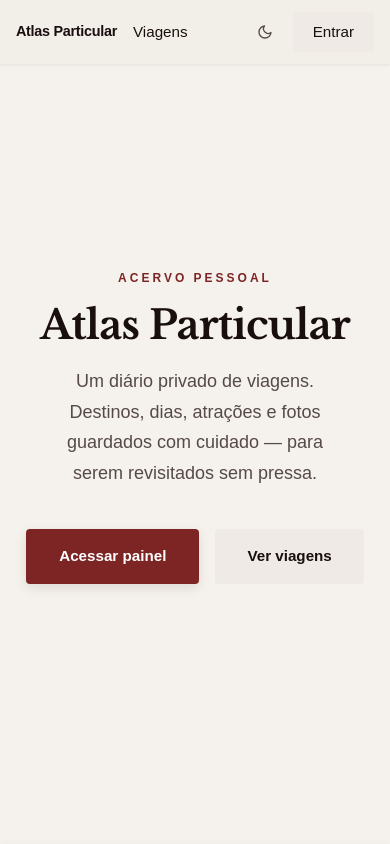
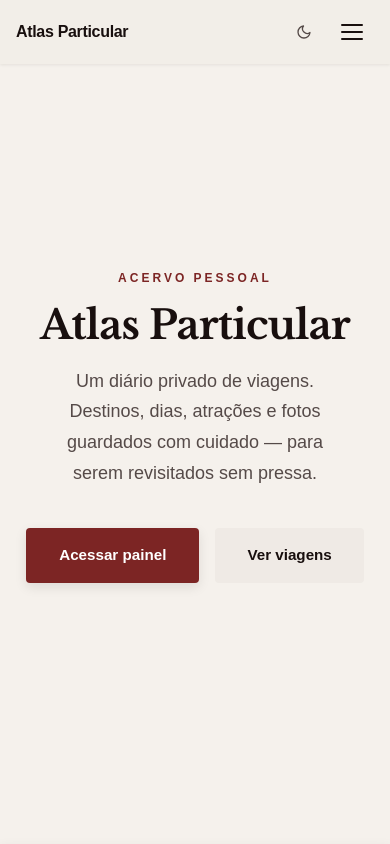
Before and after one commit to tiagoirber/atlas-particular, a Next.js app: page / in a window 390 px wide. Shown: the top 844 px of the page. Built offline with nearby package versions, Linux system fonts and the light colour scheme; no server answers; a web font is replaced by a local one.

Commit message:
fix: hamburger menu no header para mobile com fechamento por Escape e clique fora

```diff
--- a/components/header.module.css
+++ b/components/header.module.css
@@ -5,6 +5,7 @@
   position: sticky;
   top: 0;
   z-index: 100;
+  padding-top: env(safe-area-inset-top);
 }
 
 .nav {
@@ -24,11 +25,14 @@
   white-space: nowrap;
   color: var(--text-primary);
   transition: opacity 0.2s ease;
+  flex-shrink: 0;
 }
 
 .logo:hover {
   opacity: 0.7;
 }
+
+/* ─── Desktop: links e ações ─── */
 
 .links {
   display: flex;
@@ -41,6 +45,7 @@
   color: var(--text-primary);
   transition: color 0.2s ease;
   position: relative;
+  white-space: nowrap;
 }
 
 .link::after {
@@ -62,6 +67,7 @@
   display: flex;
   gap: 0.75rem;
   align-items: center;
+  flex-shrink: 0;
 }
 
 .themeToggle {
@@ -72,8 +78,8 @@
   display: flex;
   align-items: center;
   justify-content: center;
-  width: 2rem;
-  height: 2rem;
+  width: 2.75rem;
+  height: 2.75rem;
   border-radius: 4px;
   transition: color 0.2s ease, background 0.2s ease;
   flex-shrink: 0;
@@ -94,6 +100,7 @@
   font-size: 0.95rem;
   font-weight: 500;
   cursor: pointer;
+  white-space: nowrap;
   transition: all 0.3s cubic-bezier(0.4, 0, 0.2, 1);
 }
 
@@ -104,18 +111,120 @@
   transform: translateY(-2px);
 }
 
+/* ─── Mobile: hamburger (oculto no desktop) ─── */
+
+.mobileRight {
+  display: none;
+  align-items: center;
+  gap: 0.25rem;
+  flex-shrink: 0;
+}
+
+.hamburger {
+  display: flex;
+  flex-direction: column;
+  justify-content: center;
+  align-items: center;
+  gap: 5px;
+  width: 44px;
+  height: 44px;
+  padding: 0.5rem;
+  background: none;
+  border: none;
+  cursor: pointer;
+  border-radius: 4px;
+  color: var(--text-primary);
+  transition: background 0.15s;
+  flex-shrink: 0;
+}
+
+.hamburger:hover {
+  background: var(--bg-hover);
+}
+
+.bar {
+  display: block;
+  width: 22px;
+  height: 2px;
+  background: currentColor;
+  border-radius: 2px;
+  transition: transform 0.22s ease, opacity 0.22s ease;
+  transform-origin: center;
+}
+
+.barTop { transform: translateY(7px) rotate(45deg); }
+.barMid { opacity: 0; transform: scaleX(0); }
+.barBot { transform: translateY(-7px) rotate(-45deg); }
+
+/* ─── Mobile dropdown ─── */
+
+.mobileMenu {
+  display: none;
+  flex-direction: column;
+  background: var(--bg-header);
+  border-top: 1px solid var(--border-color);
+  box-shadow: 0 8px 24px rgba(0, 0, 0, 0.08);
+}
+
+.mobileMenuOpen {
+  display: flex;
+}
+
+.mobileLink {
+  display: flex;
+  align-items: center;
+  padding: 0.875rem 1.5rem;
+  font-size: 1rem;
+  color: var(--text-primary);
+  text-decoration: none;
+  min-height: 44px;
+  border-bottom: 1px solid var(--border-color);
+  transition: background 0.15s;
+}
+
+.mobileLink:last-child {
+  border-bottom: none;
+}
+
+.mobileLink:hover {
+  background: var(--bg-hover);
+}
+
+.mobileLinkBtn {
+  display: flex;
+  align-items: center;
+  padding: 0.875rem 1.5rem;
+  font-size: 1rem;
+  color: var(--text-primary);
+  background: none;
+  border: none;
+  border-top: 1px solid var(--border-color);
+  cursor: pointer;
+  text-align: left;
+  font-family: inherit;
+  width: 100%;
+  min-height: 44px;
+  transition: background 0.15s;
+}
+
+.mobileLinkBtn:hover {
+  background: var(--bg-hover);
+}
+
+/* ─── Breakpoints ─── */
+
 @media (max-width: 640px) {
   .nav {
-    padding: 0.75rem 1rem;
-    gap: 1rem;
+    padding: 0.625rem 1rem;
+    gap: 0.5rem;
   }
 
-  .links {
-    gap: 1rem;
-    font-size: 0.9rem;
+  .links,
+  .user {
+    display: none;
   }
 
-  .logo {
-    font-size: 0.9rem;
+  .mobileRight {
+    display: flex;
   }
 }
--- a/components/header.tsx
+++ b/components/header.tsx
@@ -1,77 +1,138 @@
 "use client";
 
-import { useEffect, useState } from "react";
+import { useEffect, useRef, useState } from "react";
 import Link from "next/link";
+import { usePathname } from "next/navigation";
 import { useAuth } from "@/lib/auth-context";
 import { useTheme } from "@/lib/theme-context";
 import styles from "./header.module.css";
+
+function SunIcon() {
+  return (
+    <svg width="16" height="16" viewBox="0 0 24 24" fill="none" stroke="currentColor" strokeWidth="2" strokeLinecap="round" strokeLinejoin="round" aria-hidden="true">
+      <circle cx="12" cy="12" r="5"/>
+      <line x1="12" y1="1" x2="12" y2="3"/>
+      <line x1="12" y1="21" x2="12" y2="23"/>
+      <line x1="4.22" y1="4.22" x2="5.64" y2="5.64"/>
+      <line x1="18.36" y1="18.36" x2="19.78" y2="19.78"/>
+      <line x1="1" y1="12" x2="3" y2="12"/>
+      <line x1="21" y1="12" x2="23" y2="12"/>
+      <line x1="4.22" y1="19.78" x2="5.64" y2="18.36"/>
+      <line x1="18.36" y1="5.64" x2="19.78" y2="4.22"/>
+    </svg>
+  );
+}
+
+function MoonIcon() {
+  return (
+    <svg width="16" height="16" viewBox="0 0 24 24" fill="none" stroke="currentColor" strokeWidth="2" strokeLinecap="round" strokeLinejoin="round" aria-hidden="true">
+      <path d="M21 12.79A9 9 0 1 1 11.21 3 7 7 0 0 0 21 12.79z"/>
+    </svg>
+  );
+}
 
 export function Header() {
   const { user, isAdmin, logout } = useAuth();
   const { theme, toggleTheme } = useTheme();
   const [mounted, setMounted] = useState(false);
+  const [menuOpen, setMenuOpen] = useState(false);
+  const headerRef = useRef<HTMLElement>(null);
+  const pathname = usePathname();
+
   useEffect(() => setMounted(true), []);
 
+  useEffect(() => {
+    setMenuOpen(false);
+  }, [pathname]);
+
+  useEffect(() => {
+    function onKey(e: KeyboardEvent) {
+      if (e.key === "Escape") setMenuOpen(false);
+    }
+    function onOutside(e: MouseEvent) {
+      if (menuOpen && headerRef.current && !headerRef.current.contains(e.target as Node)) {
+        setMenuOpen(false);
+      }
+    }
+    document.addEventListener("keydown", onKey);
+    document.addEventListener("mousedown", onOutside);
+    return () => {
+      document.removeEventListener("keydown", onKey);
+      document.removeEventListener("mousedown", onOutside);
+    };
+  }, [menuOpen]);
+
+  const close = () => setMenuOpen(false);
+  const themeLabel = theme === "dark" ? "Mudar para modo claro" : "Mudar para modo escuro";
+
   return (
-    <header className={styles.header}>
+    <header className={styles.header} ref={headerRef}>
       <nav className={styles.nav}>
-        <Link href="/" className={styles.logo}>
+        <Link href="/" className={styles.logo} onClick={close}>
           Atlas Particular
         </Link>
 
+        {/* Desktop: links centrais */}
         <div className={styles.links}>
-          <Link href="/viagens" className={styles.link}>
-            Viagens
-          </Link>
+          <Link href="/viagens" className={styles.link}>Viagens</Link>
           {user && isAdmin && (
-            <Link href="/admin/dashboard" className={styles.link}>
-              Painel
-            </Link>
+            <Link href="/admin/dashboard" className={styles.link}>Painel</Link>
           )}
         </div>
 
+        {/* Desktop: tema + logout/login */}
         <div className={styles.user}>
           {mounted && (
-            <button
-              onClick={toggleTheme}
-              className={styles.themeToggle}
-              aria-label={theme === "dark" ? "Mudar para modo claro" : "Mudar para modo escuro"}
-              title={theme === "dark" ? "Modo claro" : "Modo escuro"}
-            >
-              {theme === "dark" ? (
-                <svg width="16" height="16" viewBox="0 0 24 24" fill="none" stroke="currentColor" strokeWidth="2" strokeLinecap="round" strokeLinejoin="round" aria-hidden="true">
-                  <circle cx="12" cy="12" r="5"/>
-                  <line x1="12" y1="1" x2="12" y2="3"/>
-                  <line x1="12" y1="21" x2="12" y2="23"/>
-                  <line x1="4.22" y1="4.22" x2="5.64" y2="5.64"/>
-                  <line x1="18.36" y1="18.36" x2="19.78" y2="19.78"/>
-                  <line x1="1" y1="12" x2="3" y2="12"/>
-                  <line x1="21" y1="12" x2="23" y2="12"/>
-                  <line x1="4.22" y1="19.78" x2="5.64" y2="18.36"/>
-                  <line x1="18.36" y1="5.64" x2="19.78" y2="4.22"/>
-                </svg>
-              ) : (
-                <svg width="16" height="16" viewBox="0 0 24 24" fill="none" stroke="currentColor" strokeWidth="2" strokeLinecap="round" strokeLinejoin="round" aria-hidden="true">
-                  <path d="M21 12.79A9 9 0 1 1 11.21 3 7 7 0 0 0 21 12.79z"/>
-                </svg>
-              )}
+            <button onClick={toggleTheme} className={styles.themeToggle} aria-label={themeLabel} title={themeLabel}>
+              {theme === "dark" ? <SunIcon /> : <MoonIcon />}
             </button>
           )}
           {user && isAdmin ? (
-            <button
-              onClick={logout}
-              className={styles.logoutBtn}
-              title={`Sair (${user.email})`}
-            >
+            <button onClick={logout} className={styles.logoutBtn} title={`Sair (${user.email})`}>
               Sair
             </button>
           ) : (
-            <Link href="/login" className={styles.loginBtn}>
-              Entrar
-            </Link>
+            <Link href="/login" className={styles.loginBtn}>Entrar</Link>
           )}
         </div>
+
+        {/* Mobile: tema + hamburger */}
+        <div className={styles.mobileRight}>
+          {mounted && (
+            <button onClick={toggleTheme} className={styles.themeToggle} aria-label={themeLabel} title={themeLabel}>
+              {theme === "dark" ? <SunIcon /> : <MoonIcon />}
+            </button>
+          )}
+          <button
+            className={styles.hamburger}
+            onClick={() => setMenuOpen((v) => !v)}
+            aria-label={menuOpen ? "Fechar menu" : "Abrir menu"}
+            aria-expanded={menuOpen}
+            aria-controls="header-mobile-menu"
+          >
+            <span className={`${styles.bar} ${menuOpen ? styles.barTop : ""}`} />
+            <span className={`${styles.bar} ${menuOpen ? styles.barMid : ""}`} />
+            <span className={`${styles.bar} ${menuOpen ? styles.barBot : ""}`} />
+          </button>
+        </div>
       </nav>
+
+      {/* Mobile dropdown */}
+      <div
+        id="header-mobile-menu"
+        className={`${styles.mobileMenu} ${menuOpen ? styles.mobileMenuOpen : ""}`}
+        aria-hidden={!menuOpen}
+      >
+        <Link href="/viagens" className={styles.mobileLink} onClick={close}>Viagens</Link>
+        {user && isAdmin && (
+          <Link href="/admin/dashboard" className={styles.mobileLink} onClick={close}>Painel</Link>
+        )}
+        {user && isAdmin ? (
+          <button onClick={() => { logout(); close(); }} className={styles.mobileLinkBtn}>Sair</button>
+        ) : (
+          <Link href="/login" className={styles.mobileLink} onClick={close}>Entrar</Link>
+        )}
+      </div>
     </header>
   );
 }
```
